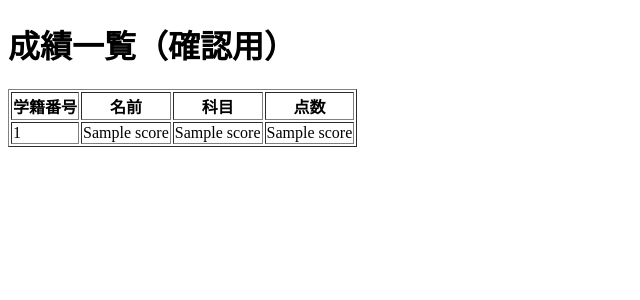
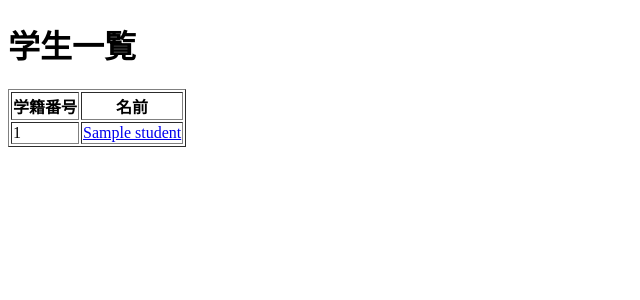
Before and after one commit to HayayoNakagawa/------, a Flask app: template sqlite-tools-win-x64-3510100-main/school_app/templates/students.html in a window 1280 px wide. Shown: the top 300 px of the page, without its empty margins (0-640 px from the left). Run offline with Flask 3, Linux system fonts and the light colour scheme; the template is opened without the code that fills it: most values are stand-ins (such as "Sample title", 1, 10 or a date in 2020).

Commit message:
アプリ側で成績の変更

```diff
--- a/sqlite-tools-win-x64-3510100-main/school_app/app.py
+++ b/sqlite-tools-win-x64-3510100-main/school_app/app.py
@@ -1,4 +1,6 @@
 from flask import Flask, g, render_template
+from flask import request, redirect, url_for
+
 import sqlite3
 
 app = Flask(__name__)
@@ -24,9 +26,33 @@ def index():
 @app.route("/students")
 def students():
     cur = get_db().cursor()
-    cur.execute("SELECT * FROM students")
+    cur.execute("SELECT student_id, name FROM students")
     rows = cur.fetchall()
     return render_template("students.html", students=rows)
+
+@app.route("/students/<student_id>")
+def student_detail(student_id):
+    cur = get_db().cursor()
+
+    # 学生情報
+    cur.execute(
+        "SELECT student_id, name FROM students WHERE student_id = ?",
+        (student_id,)
+    )
+    student = cur.fetchone()
+
+    # 成績情報
+    cur.execute(
+        "SELECT subject, score FROM scores WHERE student_id = ?",
+        (student_id,)
+    )
+    scores = cur.fetchall()
+
+    return render_template(
+        "student_detail.html",
+        student=student,
+        scores=scores
+    )
 
 
 @app.route("/scores")
@@ -48,6 +74,34 @@ def scores():
     rows = cur.fetchall()
     return render_template("scores.html", scores=rows)
 
+@app.route("/students/<student_id>/edit", methods=["POST"])
+def edit_scores(student_id):
+    db = get_db()
+    cur = db.cursor()
+
+    # この学生の成績を取得
+    cur.execute(
+        "SELECT subject FROM scores WHERE student_id = ?",
+        (student_id,)
+    )
+    subjects = cur.fetchall()
+
+    # 各科目の点数を更新
+    for (subject,) in subjects:
+        new_score = request.form.get(subject)
+        if new_score is not None:
+            cur.execute(
+                """
+                UPDATE scores
+                SET score = ?
+                WHERE student_id = ? AND subject = ?
+                """,
+                (int(new_score), student_id, subject)
+            )
+
+    db.commit()
+
+    return redirect(url_for("student_detail", student_id=student_id))
 
 
 if __name__ == "__main__":
--- a/sqlite-tools-win-x64-3510100-main/school_app/templates/students.html
+++ b/sqlite-tools-win-x64-3510100-main/school_app/templates/students.html
@@ -2,23 +2,25 @@
 <html>
 <head>
     <meta charset="utf-8">
-    <title>成績一覧</title>
+    <title>学生一覧</title>
 </head>
 <body>
-    <h1>成績一覧（確認用）</h1>
+    <h1>学生一覧</h1>
+
     <table border="1">
         <tr>
             <th>学籍番号</th>
             <th>名前</th>
-            <th>科目</th>
-            <th>点数</th>
         </tr>
-        {% for s in scores %}
+
+        {% for s in students %}
         <tr>
             <td>{{ s[0] }}</td>
-            <td>{{ s[1] }}</td>
-            <td>{{ s[2] }}</td>
-            <td>{{ s[3] }}</td>
+            <td>
+                <a href="/students/{{ s[0] }}">
+                    {{ s[1] }}
+                </a>
+            </td>
         </tr>
         {% endfor %}
     </table>
```
Also changed, not shown: sqlite-tools-win-x64-3510100-main/school_app/templates/student_detail.html (added, +58 -0 lines).
